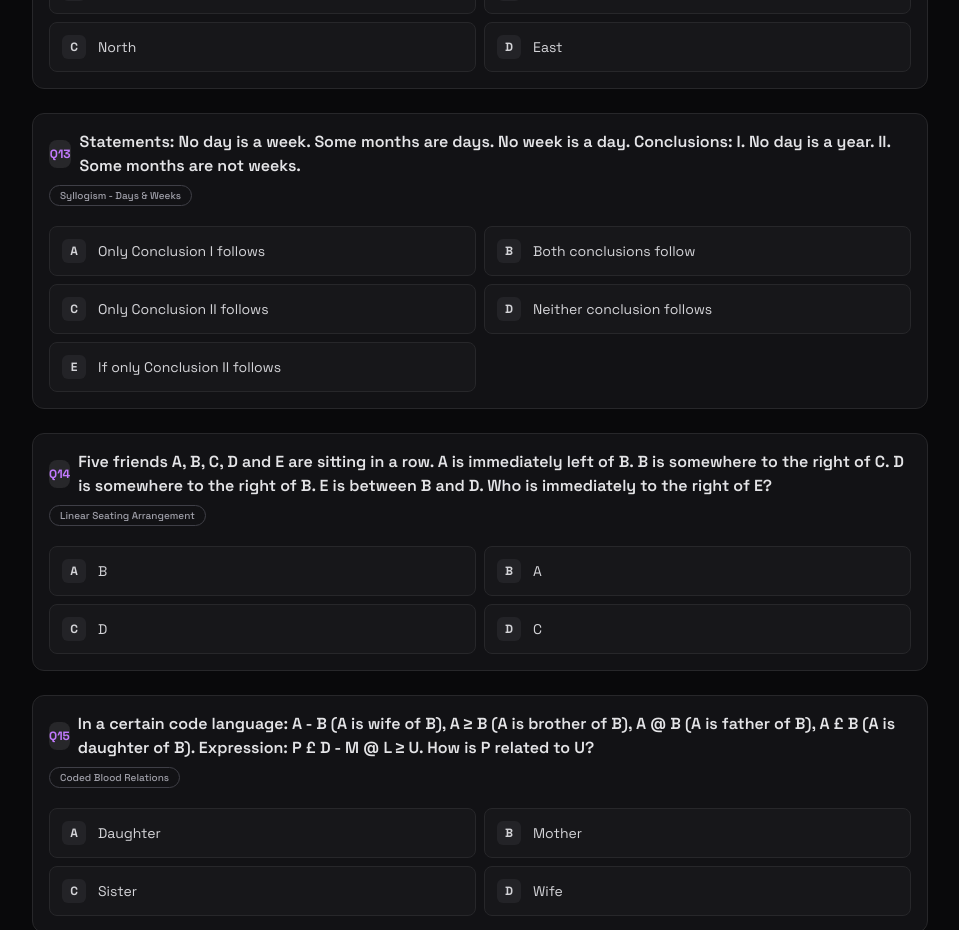
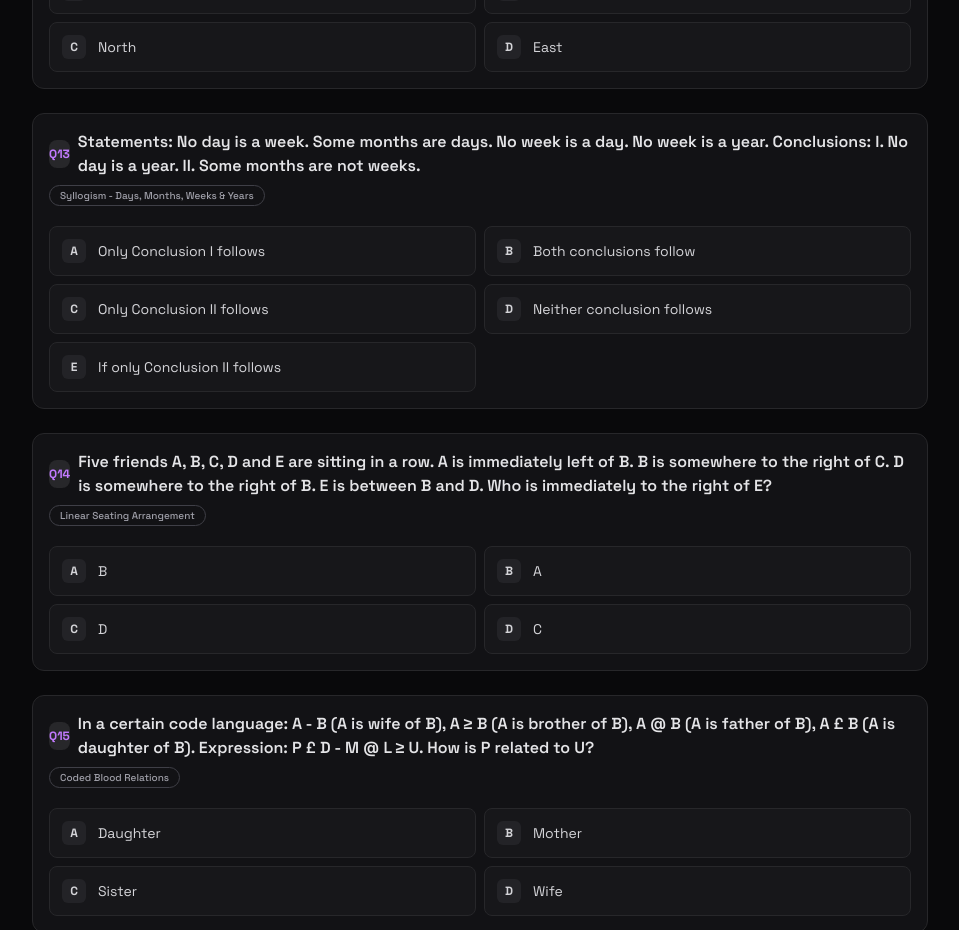
Before and after one commit to hostelconnect05-hue/practice, a Next.js app: page /analytical-ability in a window 1280 px wide. Shown: the part 3240-4170 px from the top of the page, without its empty margins (160-1119 px from the left). Built offline with nearby package versions, Linux system fonts and the light colour scheme.

Commit message:
Update Syllogism Q25 statement with 'No week is a year' and recalculate answer

```diff
--- a/src/data/analytical-questions.ts
+++ b/src/data/analytical-questions.ts
@@ -168,8 +168,8 @@ export const analyticalQuestions: AnalyticalQuestion[] = [
   },
   {
     id: 25,
-    topic: "Syllogism - Days & Weeks",
-    question: "Statements: No day is a week. Some months are days. No week is a day. Conclusions: I. No day is a year. II. Some months are not weeks.",
+    topic: "Syllogism - Days, Months, Weeks & Years",
+    question: "Statements: No day is a week. Some months are days. No week is a day. No week is a year. Conclusions: I. No day is a year. II. Some months are not weeks.",
     options: [
       { key: "A", text: "Only Conclusion I follows" },
       { key: "B", text: "Both conclusions follow" },
@@ -178,7 +178,7 @@ export const analyticalQuestions: AnalyticalQuestion[] = [
       { key: "E", text: "If only Conclusion II follows" },
     ],
     correctAnswer: "C",
-    explanation: "Since some months are days and no day is a week, those months cannot be weeks (Conclusion II follows). No information is given about years, so Conclusion I does not follow.",
+    explanation: "Evaluation: 1. Conclusion I (No day is a year): We know 'No day is a week' and 'No week is a year'. Disjoint relationships with 'week' do NOT imply disjoint relationship between 'day' and 'year' (days and years could still overlap). Hence, Conclusion I does NOT follow. 2. Conclusion II (Some months are not weeks): Since 'Some months are days' and 'No day is a week', those specific months that are days can NEVER be weeks. Hence, Conclusion II DOES follow. Therefore, Only Conclusion II follows.",
   },
   {
     id: 26,
```
